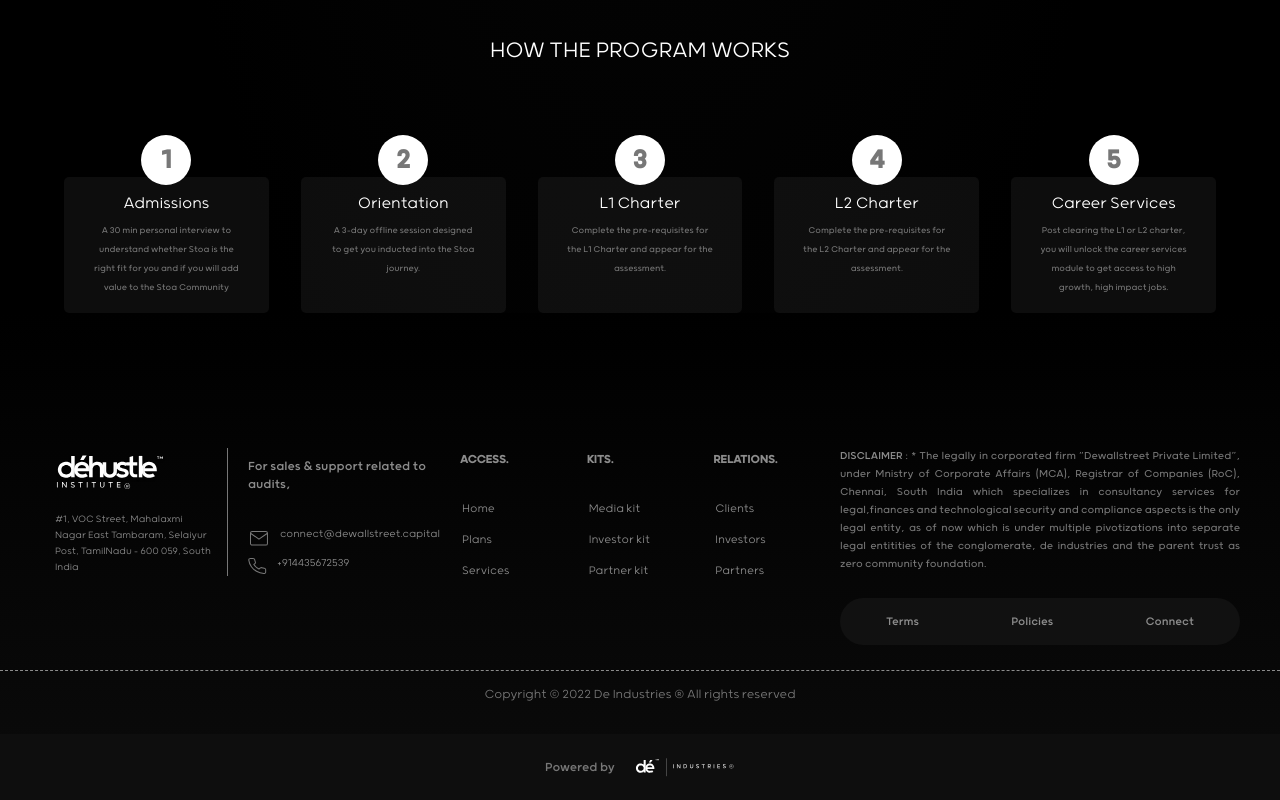
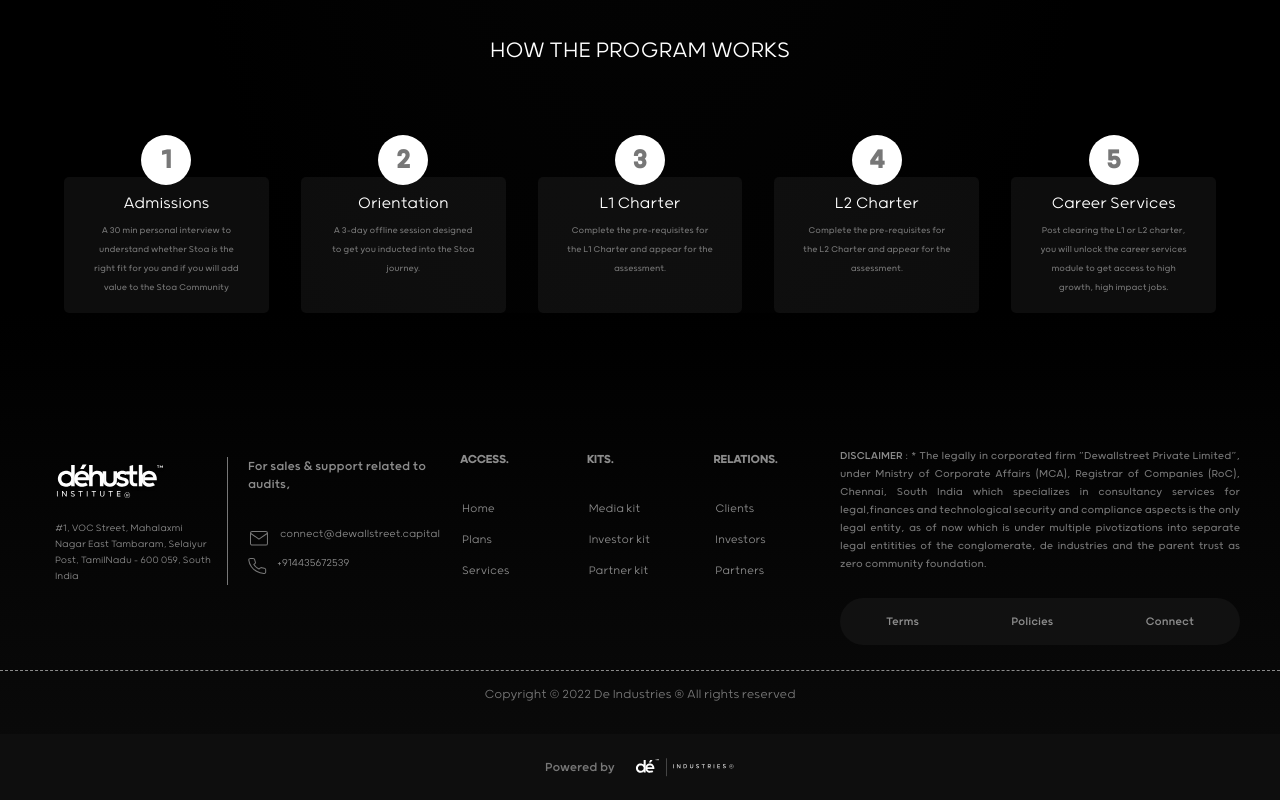
Before and after one commit to chieftain-defutura/garages-dehustle-institute, a React (Create React App) app: page / in a window 1280 px wide. Shown: the part 5071-5871 px from the top of the page. Built offline with nearby package versions, Linux system fonts and the light colour scheme.

Commit message:
chore: footer margin correction

```diff
--- a/src/components/Footer/Footer.scss
+++ b/src/components/Footer/Footer.scss
@@ -29,7 +29,7 @@
       .footerBorder {
         display: grid;
         place-items: center;
-        margin-top: -24px;
+        margin-top: -5px;
         @media (max-width: 1145px) {
           margin-top: -40px;
         }
```
